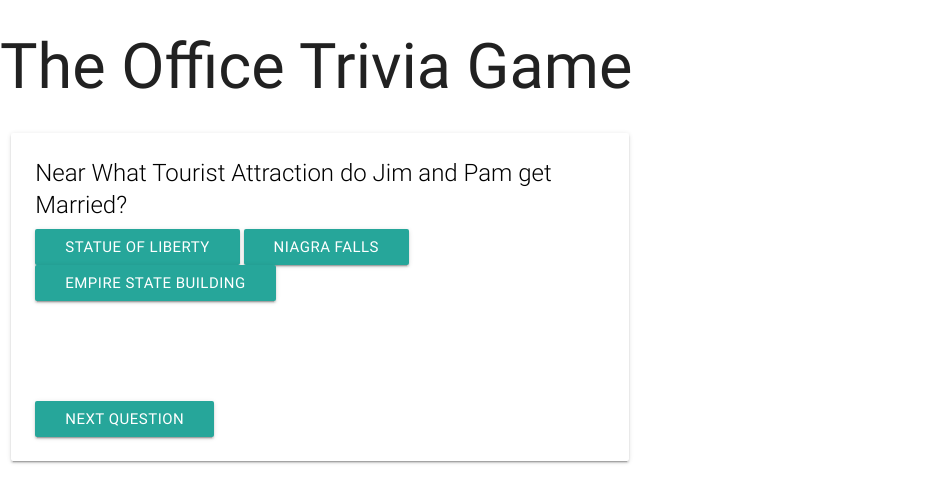
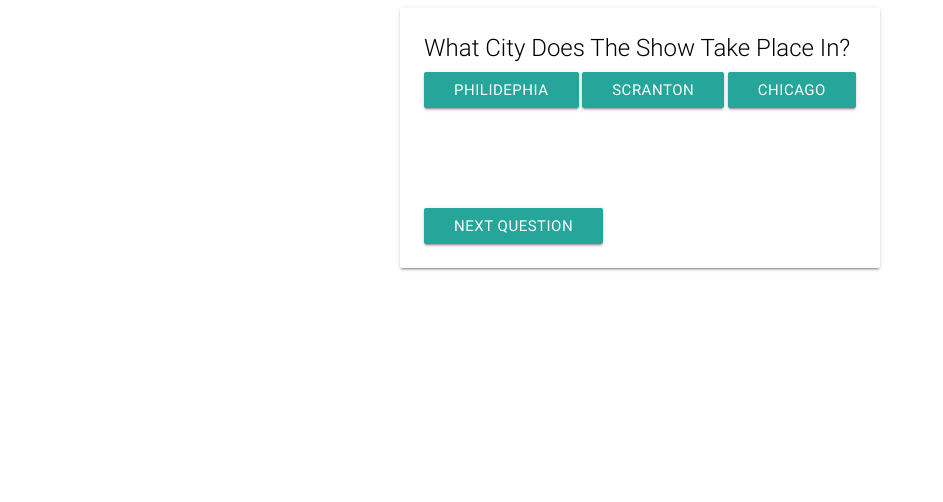
Before and after one commit to BrandonSmith8038/medium-5-practice-projects, a plain HTML site: page the-office-trivia-game/index.html in a window 1280 px wide. Shown: the whole page, without its empty margins (0-943 px from the left). Drawn offline with nearby package versions, Linux system fonts and the light colour scheme.

Commit message:
Many Changes

```diff
--- a/the-office-trivia-game/app.js
+++ b/the-office-trivia-game/app.js
@@ -1,64 +1,3 @@
-const questions = [
-  {
-    question: 'Who Owns A Beet Farm?',
-    possbileAnswers: ['Dwight', 'Toby', 'Erin'],
-    correctAnswer: 'Dwight'
-  },
-  {
-    question: "What Is Jim's Last Name?",
-    possbileAnswers: ['Schrute', 'Mcquire', 'Halpert'],
-    correctAnswer: 'Halpert'
-  },
-  {
-    question: 'Who Did Michael Get Married To?',
-    possbileAnswers: ['Holly Flax', 'Jan Levinson', 'Carol Stills'],
-    correctAnswer: 'Holly Flax'
-  },
-  {
-    question: 'What Is The Name Of The Company They Work At',
-    possbileAnswers: [
-      'Scranton Paper Company',
-      'Dunder Scott Paper Company',
-      'Dunder Mifflin Paper Company'
-    ],
-    correctAnswer: 'Dunder Mifflin Paper Company'
-  },
-  {
-    question: 'What City Does The Show Take Place In?',
-    possbileAnswers: ['Philidephia', 'Scranton', 'Chicago'],
-    correctAnswer: 'Scranton'
-  },
-  {
-    question: 'What State Is That In?',
-    possbileAnswers: ['Indiana', 'Pennslyvania', 'Iowa'],
-    correctAnswer: 'Pennslyvania'
-  },
-  {
-    question: 'How Many Seasons Of The Show Where There?',
-    possbileAnswers: ['7', '8', '9'],
-    correctAnswer: '9'
-  },
-  {
-    question: 'Where Does Michael Take Everyone For His Birthday?',
-    possbileAnswers: ['Ice Skating', 'Bowling', 'The Zoo'],
-    correctAnswer: 'Ice Skating'
-  },
-  {
-    question: 'Near What Tourist Attraction do Jim and Pam get Married?',
-    possbileAnswers: [
-      'Statue Of Liberty',
-      'Niagra Falls',
-      'Empire State Building'
-    ],
-    correctAnswer: 'Niagra Falls'
-  },
-  {
-    question: 'What Job Does Stanley Do?',
-    possbileAnswers: ['Sales', 'Human Resources', 'Accounting'],
-    correctAnswer: 'Accounting'
-  }
-];
-
 const gameArea = document.getElementById('game');
 const questionArea = document.getElementById('questionArea');
 const answerBtn1 = document.getElementById('answer1');
@@ -68,19 +7,16 @@ const msgArea = document.querySelector('.message');
 const nextBtn = document.getElementById('next');
 const numCorrectDiv = document.querySelector('.numCorrect');
 
-let currentQuestion = 8;
+let questions = [];
+let currentQuestion = 0;
 let correctAnswer = '';
-let possbileAnswer = questions[currentQuestion].possbileAnswers;
 let numCorrect = 0;
 
-gameStart();
+function gameStart() {
+  let possbileAnswer = questions[currentQuestion].possbileAnswers;
+  let chosenAnswer = '';
+  currentQuestion = 0;
 
-function gameStart() {
-  debug();
-
-  let chosenAnswer = '';
-  nextBtn.textContent = 'Next Question';
-  numCorrectDiv.innerText = '';
   numCorrect = 0;
 
   askQuestion();
@@ -88,11 +24,29 @@ function gameStart() {
   next();
 }
 
+function getQuestions() {
+  fetch('./questions.json')
+    .then(response => response.json())
+    .then(data => {
+      questions = data;
+      console.log('Game Start');
+      gameStart();
+    })
+    .catch(err => {
+      console.log(err);
+    });
+}
+
 function askQuestion() {
-  let question = questions[currentQuestion].question;
-  let possbileAnswer = questions[currentQuestion].possbileAnswers;
+  const randNum = getRandomQuestion();
 
-  correctAnswer = questions[currentQuestion].correctAnswer;
+  let question = questions[randNum].question;
+  let possbileAnswer = questions[randNum].possbileAnswers;
+
+  nextBtn.textContent = 'Next Question';
+  numCorrectDiv.innerText = '';
+
+  correctAnswer = questions[randNum].correctAnswer;
   answerBtn1.classList.remove('disabled');
   answerBtn2.classList.remove('disabled');
   answerBtn3.classList.remove('disabled');
@@ -101,6 +55,10 @@ function askQuestion() {
   answerBtn1.innerText = possbileAnswer[0];
   answerBtn2.innerText = possbileAnswer[1];
   answerBtn3.innerText = possbileAnswer[2];
+
+  debug(randNum);
+
+  questions.splice(randNum, 1);
 }
 
 function checkAnswer() {
@@ -146,26 +104,41 @@ function next() {
   nextBtn.addEventListener('click', () => {
     currentQuestion++;
     if (currentQuestion <= 9) {
+      msgArea.innerHTML = '';
       askQuestion();
-      msgArea.innerHTML = '';
     } else {
       numCorrectDiv.innerText = `
 			Your Answered ${numCorrect} Out Of 10
 			`;
       nextBtn.textContent = 'Play Again?';
       currentQuestion = 0;
-      gameStart();
+      nextBtn.classList.add('disabled');
+      setTimeout(() => {
+        getQuestions();
+        nextBtn.classList.remove('disabled');
+      }, 5000);
     }
   });
 }
 
-function debug() {
+function getRandomQuestion() {
+  const randomQuestion = Math.floor(Math.random() * (questions.length - 1 + 1));
+
+  return randomQuestion;
+}
+
+function debug(randNum) {
   console.log('***************Debug******************');
+  console.clear();
   console.log('Questions', questions);
-  console.log(('Current Question', currentQuestion));
-  console.log('Question', questions[currentQuestion].question);
-  console.log('Possible Answers', possbileAnswer);
+  console.log(('Current Question', randNum));
+  console.log('Question', questions[randNum].question);
+  console.log('Possible Answers', questions[randNum].possbileAnswers);
   console.log('Correct Answer', correctAnswer);
   console.log('Number Correct', numCorrect);
+  console.log('Random Max', questions.length);
+  console.log('Randon Number', randNum);
   console.log('***************Debug******************');
 }
+
+getQuestions();
--- a/the-office-trivia-game/index.html
+++ b/the-office-trivia-game/index.html
@@ -11,11 +11,11 @@
 </head>
 
 <body>
-	<h1>The Office Trivia Game</h1>
+	<!-- <h1>The Office Trivia Game</h1> -->
 
 	<div id="game">
 		<div class="row">
-			<div class="col s12 m6">
+			<div class="col s12 m12">
 				<div class="card">
 					<div class="card-content white-text">
 						<span class="card-title black-text" id='questionArea'></span>
--- /dev/null
+++ b/the-office-trivia-game/questions.json
@@ -0,0 +1,60 @@
+[
+  {
+    "question": "Who Owns A Beet Farm?",
+    "possbileAnswers": ["Dwight", "Toby", "Erin"],
+    "correctAnswer": "Dwight"
+  },
+  {
+    "question": "What Is Jim's Last Name?",
+    "possbileAnswers": ["Schrute", "Mcquire", "Halpert"],
+    "correctAnswer": "Halpert"
+  },
+  {
+    "question": "Who Did Michael Get Married To?",
+    "possbileAnswers": ["Holly Flax", "Jan Levinson", "Carol Stills"],
+    "correctAnswer": "Holly Flax"
+  },
+  {
+    "question": "What Is The Name Of The Company They Work At",
+    "possbileAnswers": [
+      "Scranton Paper Company",
+      "Dunder Scott Paper Company",
+      "Dunder Mifflin Paper Company"
+    ],
+    "correctAnswer": "Dunder Mifflin Paper Company"
+  },
+  {
+    "question": "What City Does The Show Take Place In?",
+    "possbileAnswers": ["Philidephia", "Scranton", "Chicago"],
+    "correctAnswer": "Scranton"
+  },
+  {
+    "question": "What State Is That In?",
+    "possbileAnswers": ["Indiana", "Pennslyvania", "Iowa"],
+    "correctAnswer": "Pennslyvania"
+  },
+  {
+    "question": "How Many Seasons Of The Show Where There?",
+    "possbileAnswers": ["7", "8", "9"],
+    "correctAnswer": "9"
+  },
+  {
+    "question": "Where Does Michael Take Everyone For His Birthday?",
+    "possbileAnswers": ["Ice Skating", "Bowling", "The Zoo"],
+    "correctAnswer": "Ice Skating"
+  },
+  {
+    "question": "Near What Tourist Attraction do Jim and Pam get Married?",
+    "possbileAnswers": [
+      "Statue Of Liberty",
+      "Niagra Falls",
+      "Empire State Building"
+    ],
+    "correctAnswer": "Niagra Falls"
+  },
+  {
+    "question": "What Job Does Stanley Do?",
+    "possbileAnswers": ["Sales", "Human Resources", "Accounting"],
+    "correctAnswer": "Accounting"
+  }
+]
--- a/the-office-trivia-game/style.css
+++ b/the-office-trivia-game/style.css
@@ -2,3 +2,11 @@
 .message {
   margin-top: 50px;
 }
+#game {
+  align-content: center;
+  display: flex;
+  justify-content: center;
+}
+.card {
+  align-self: center;
+}
```
